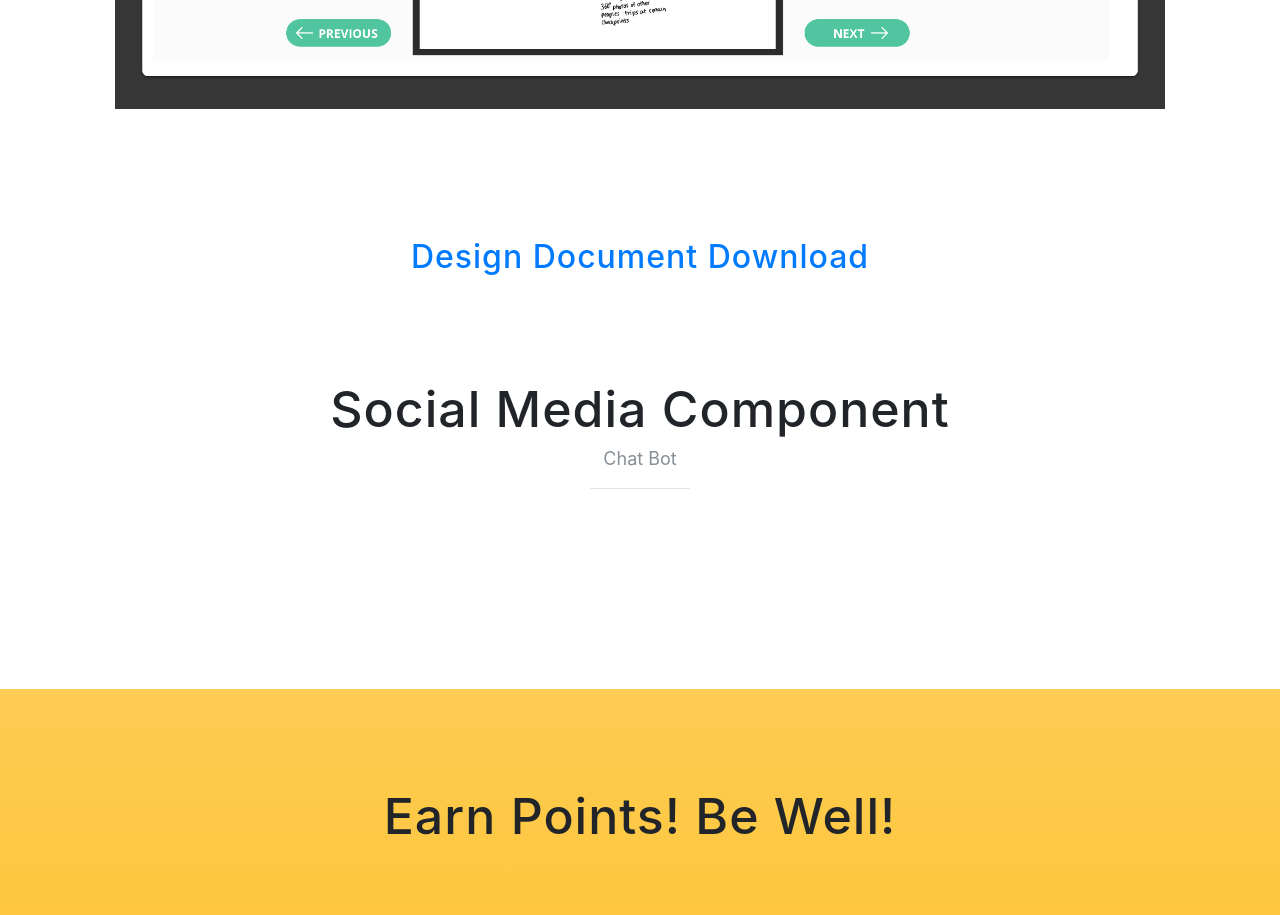
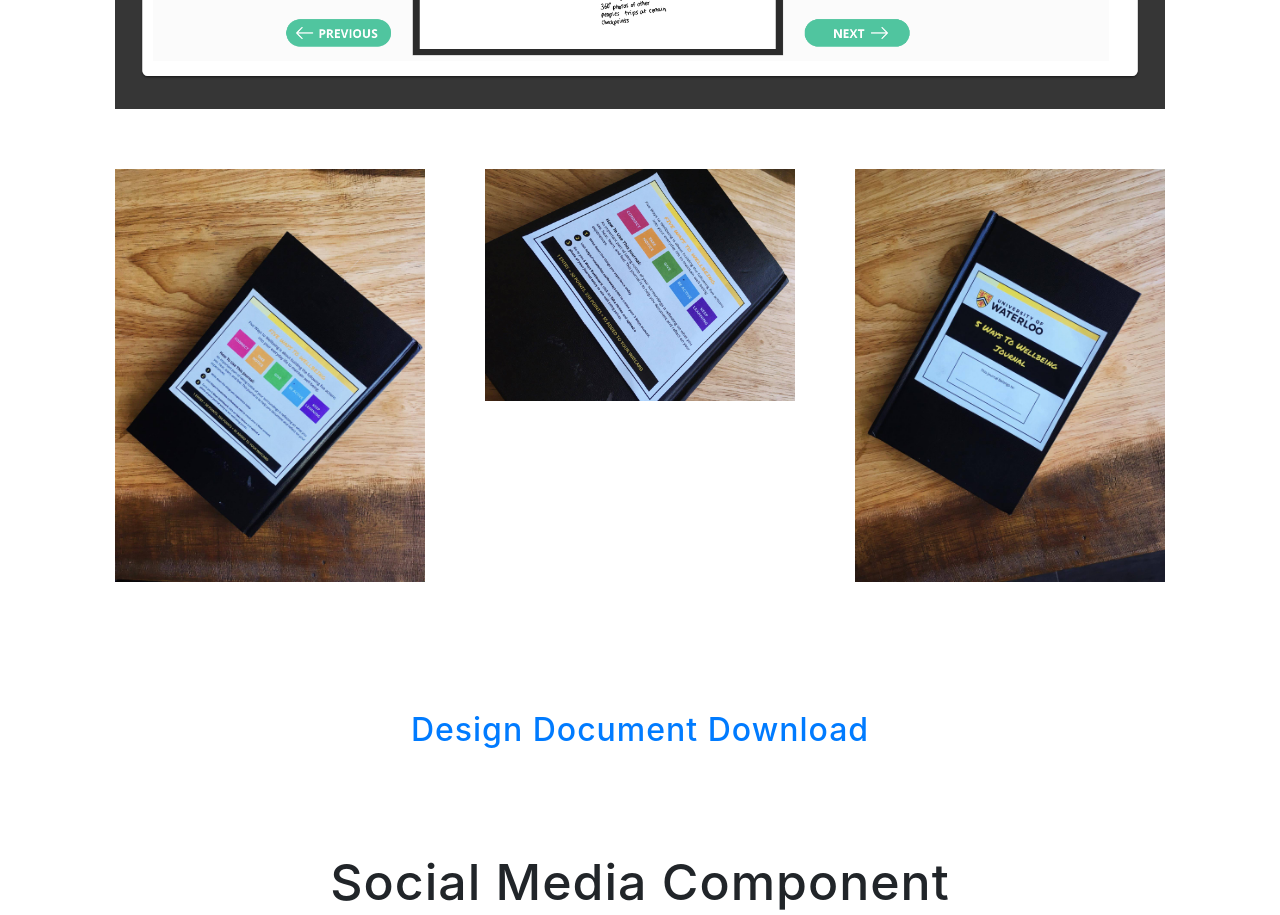
Before and after one commit to danielscake/fiveways, a website with bundled scripts: page index.html in a window 1280 px wide. Shown: the part 5100-6015 px from the top of the page. Built offline with nearby package versions, Linux system fonts and the light colour scheme; a script that the page names is missing; files whose address does not match are found by name; a web font is replaced by a local one.

Commit message:
added journal

```diff
--- a/index.html
+++ b/index.html
@@ -137,9 +137,21 @@
                                 <img class="img-size" src="assetz/Active-Dashboard2.png">
                             </div>
                         </div>
-                                                <div class="row">
+                        <div class="row">
                             <div class="col-lg-12 img-size">
                                 <img class="img-size" src="assetz/Active-Dashboard3.png">
+                            </div>
+                        </div>
+
+                        <div class="row">
+                            <div class="col-lg-4 img-size">
+                                <img class="img-size" src="assetz/22219319_10208134311875777_2042687454_o.jpg">
+                            </div>
+                            <div class="col-lg-4 img-size">
+                                <img class="img-size" src="assetz/22219532_10208134311995780_783092768_o.jpg">
+                            </div>
+                            <div class="col-lg-4 img-size">
+                                <img class="img-size" src="assetz/22243693_10208134312275787_591715117_o.jpg">
                             </div>
                         </div>
                     </div>
```
Also changed, not shown: assetz/22219319_10208134311875777_2042687454_o.jpg (added), assetz/22219532_10208134311995780_783092768_o.jpg (added), assetz/22243693_10208134312275787_591715117_o.jpg (added).
